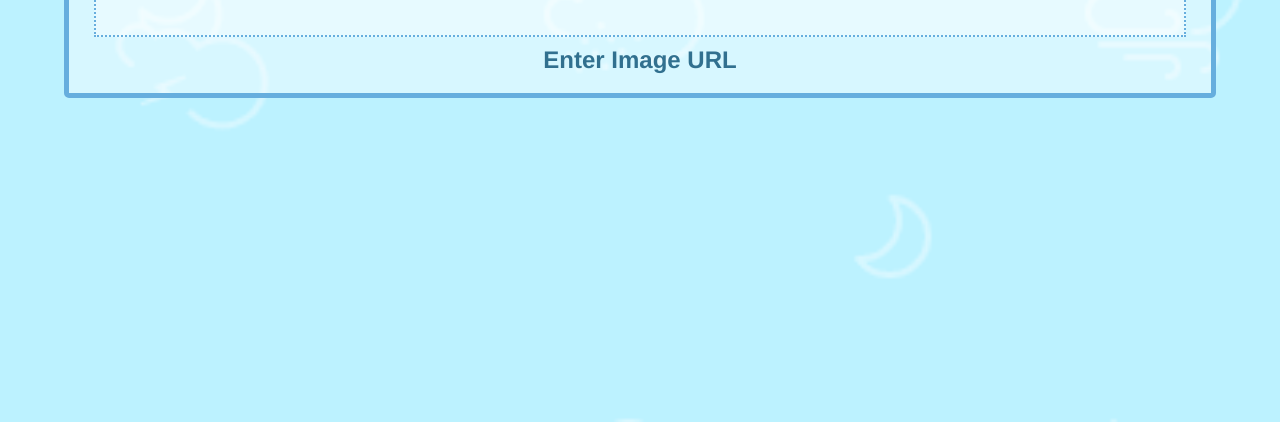
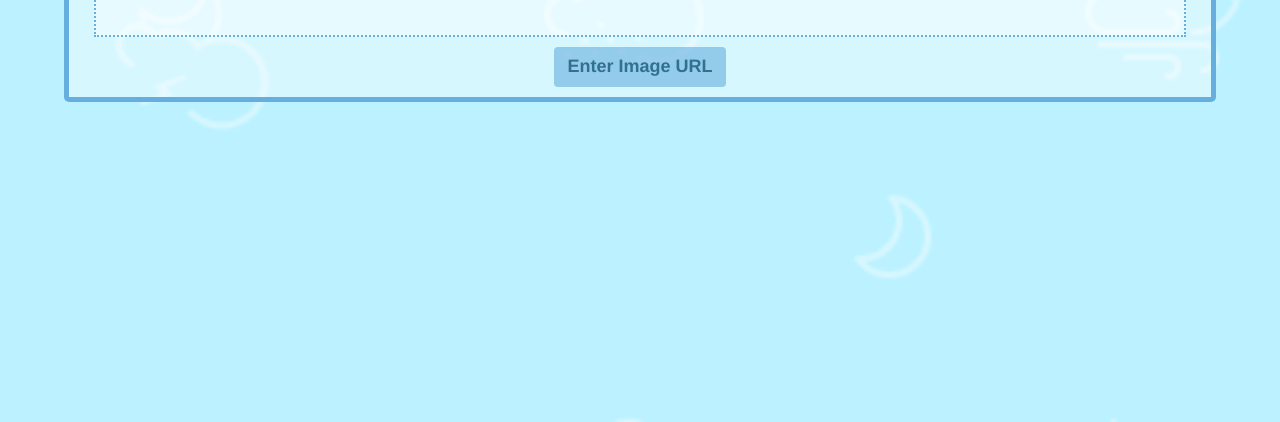
Before and after one commit to akeimach/cloudnv, a plain HTML site: page index.html in a window 1280 px wide. Shown: the part 378-800 px from the top of the page. Drawn offline with nearby package versions, Linux system fonts and the light colour scheme.

Commit message:
url toggle button

```diff
--- a/assets/css/style.css
+++ b/assets/css/style.css
@@ -23,7 +23,7 @@
 .toggle {
     text-decoration: none;
     color: #31708f;
-    font-size: 24px;
+    font-size: 18px;
     font-weight: 600;
 }
 
--- a/index.html
+++ b/index.html
@@ -28,8 +28,9 @@
                     </label>
                 </div>
                 <div class="col-md-4 col-md-offset-4" align="center">
-                    <a class="toggle" data-toggle="collapse" href="#open-url" aria-expanded="false" aria-controls="open-url"><h4 class="toggle">Enter Image URL</h4></a>
+                    <a class="toggle" data-toggle="collapse" href="#open-url" aria-expanded="false" aria-controls="open-url"><h4 class="toggle btn linkBtn">Enter Image URL</h4></a>
                     <div class="collapse" id="open-url">
+                        <br>
                         <form class="link-form">
                             <input type="text" name="Image-URL" id="image-url" placeholder="Image URL" value="">
                             <input type="submit" value="Link Image" id="submit" value="Submit" class="btn linkBtn">
```
